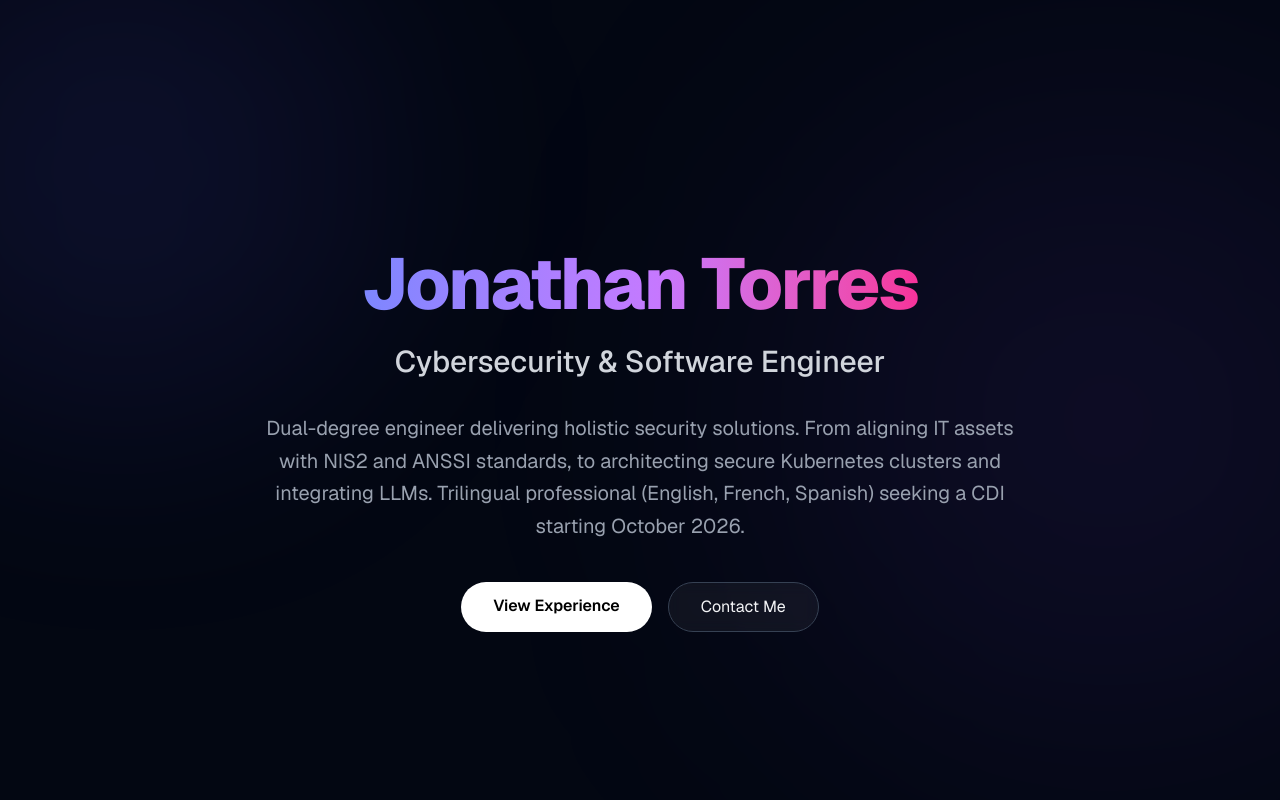
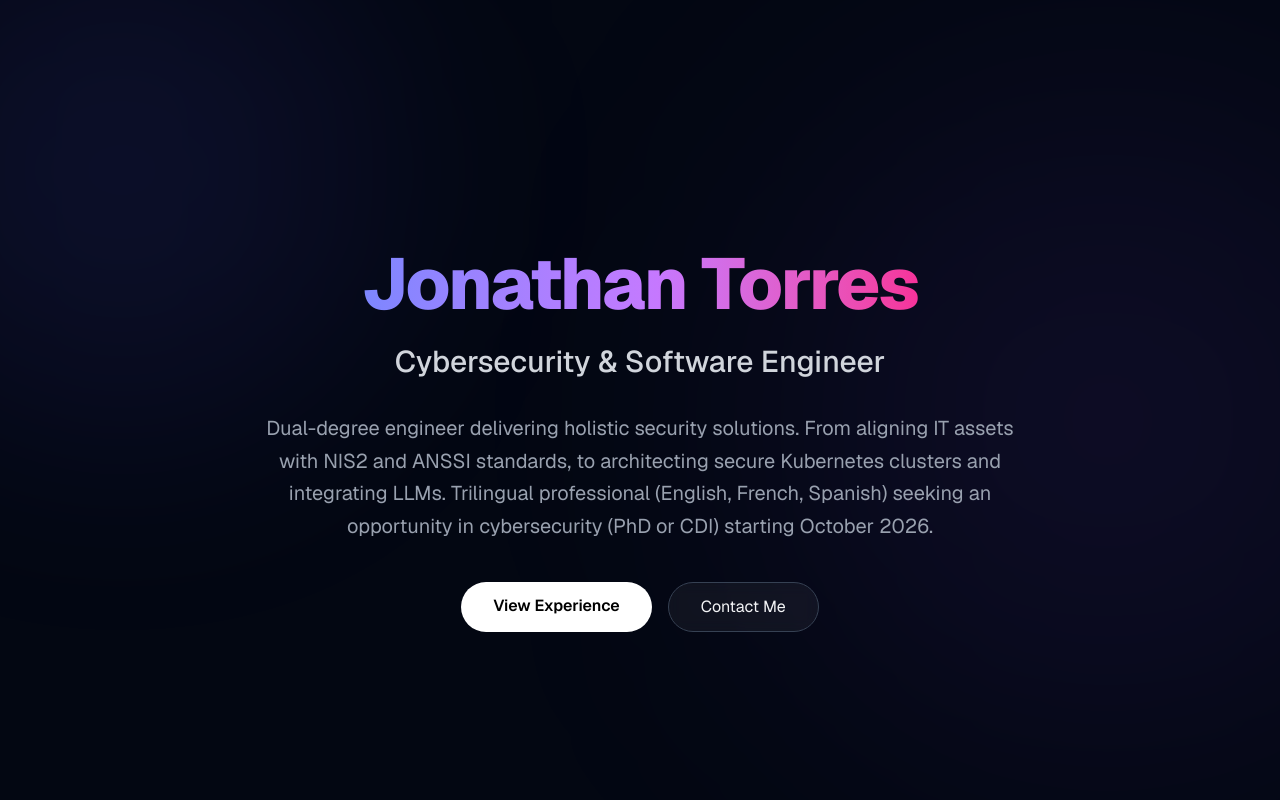
Before and after one commit to jotorress/my-cyber-portfolio, a Next.js app: page / in a window 1280 px wide. Shown: the top 800 px of the page. Built offline with nearby package versions, Linux system fonts and the light colour scheme.

Commit message:
Updating Profile option

```diff
--- a/app/page.tsx
+++ b/app/page.tsx
@@ -73,7 +73,7 @@ export default function Home() {
         <p className="text-lg md:text-xl text-gray-400 mb-10 leading-relaxed max-w-3xl">
           Dual-degree engineer delivering holistic security solutions. From aligning IT assets with
           NIS2 and ANSSI standards, to architecting secure Kubernetes clusters and integrating LLMs.
-          Trilingual professional (English, French, Spanish) seeking a CDI starting October 2026.
+          Trilingual professional (English, French, Spanish) seeking an opportunity in cybersecurity (PhD or CDI) starting October 2026.
         </p>
         <div className="flex gap-4 justify-center">
           <a href="#experience" className="px-8 py-3 rounded-full bg-white text-black font-semibold hover:bg-gray-200 transition duration-300">
@@ -168,7 +168,7 @@ export default function Home() {
         <div className="max-w-4xl mx-auto text-center">
           <h3 className="text-3xl font-bold mb-6">Let's Connect</h3>
           <p className="text-gray-400 mb-10 max-w-xl mx-auto">
-            I am actively seeking a full-time CDI starting in October 2026. Whether you have a position in mind or just want to discuss cybersecurity and software architecture, my inbox is open.
+            I am actively seeking an opportunity in cybersecurity (PhD or CDI) starting in October 2026. Whether you have a position in mind or just want to discuss cybersecurity and software architecture, my inbox is open.
           </p>
 
           <div className="flex flex-wrap justify-center gap-6 mb-12">
```
